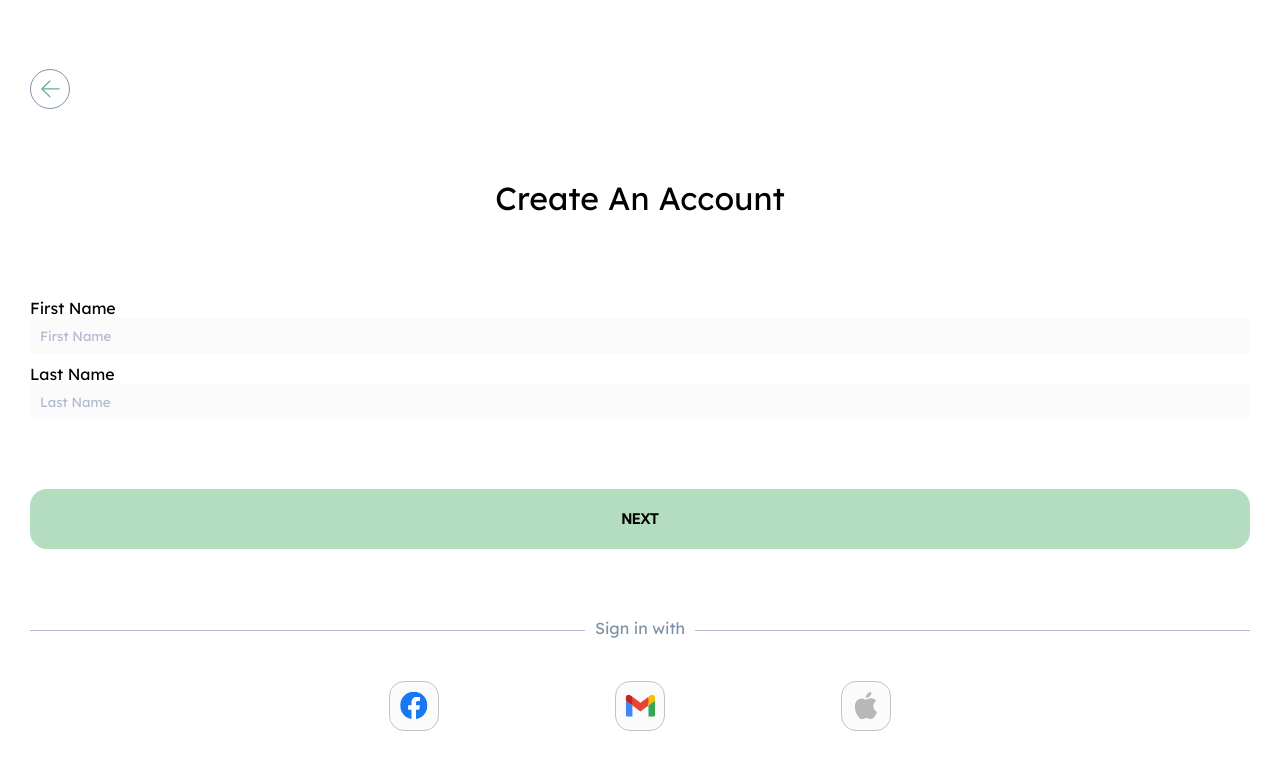
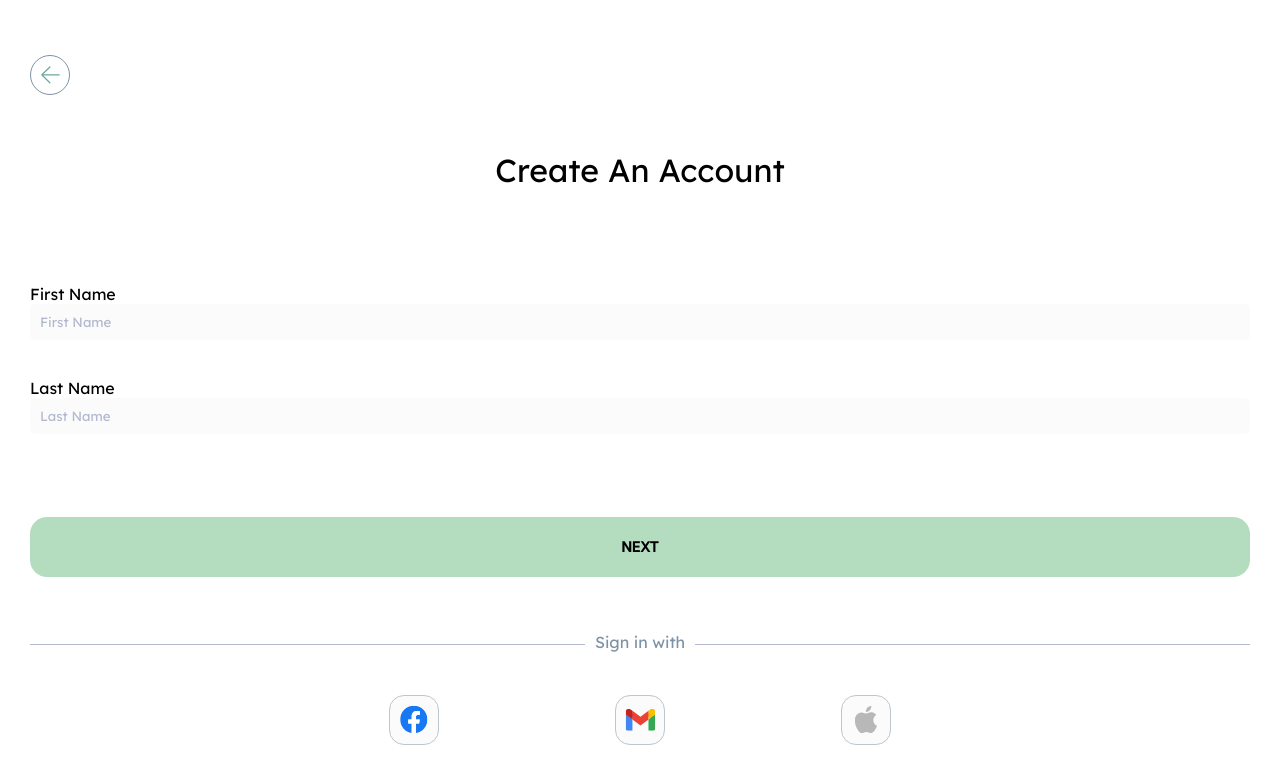
Before and after one commit to ecf123/ecf-fe-prototype, a React (Create React App) app: page /create-account in a window 1280 px wide. Shown: the top 784 px of the page. Built offline with nearby package versions, Linux system fonts and the light colour scheme; no server answers.

Commit message:
Update styling to comply with ticket requirements

```diff
--- a/src/containers/CreateAccount/CreateAccount.scss
+++ b/src/containers/CreateAccount/CreateAccount.scss
@@ -22,6 +22,10 @@
 
   &__inputs {
     width: 100%;
+    height: 27vh;
+    display: flex;
+    flex-direction: column;
+    justify-content: space-evenly;
   }
 
   &__social-login-container {
@@ -49,5 +53,6 @@
   &__title {
     font-size: $font-size-extra-large;
     font-weight: $font-weight-regular;
+    text-align: center;
   }
 }
```
